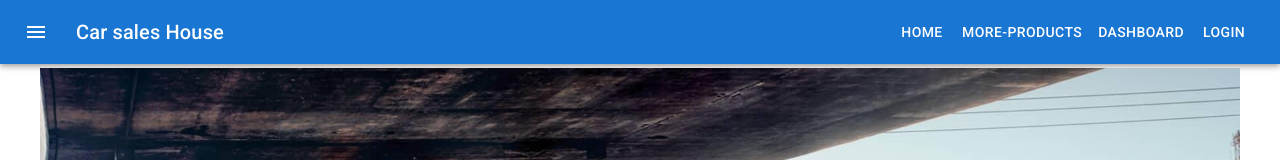
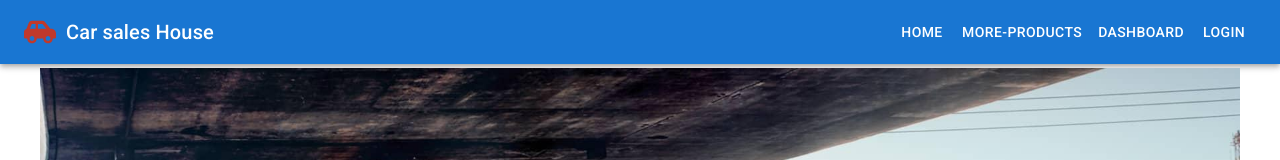
Before and after one commit to prottay190/car-sales-website-client, a React (Create React App) app: page / in a window 1280 px wide. Shown: the top 160 px of the page. Built offline with nearby package versions, Linux system fonts and the light colour scheme; no server answers.

Commit message:
update navbar

```diff
--- a/src/Pages/Shared/Navigation/Navigation.js
+++ b/src/Pages/Shared/Navigation/Navigation.js
@@ -8,23 +8,20 @@ import IconButton from '@mui/material/IconButton';
 import { NavLink } from 'react-router-dom';
 import MenuIcon from '@mui/icons-material/Menu';
 import useAuth from '../../../hooks/useAuth';
+import { FaCarSide } from "react-icons/fa";
 
 
 const Navigation = () => {
   const {user, logOut} = useAuth();
+  const [anchorEl, setAnchorEl] = React.useState(null);
+  const handleMenu = (event) => {
+    setAnchorEl(event.currentTarget);
+  };
     return (
         <Box sx={{ flexGrow: 1 }}>
         <AppBar position="static">
           <Toolbar>
-            <IconButton
-              size="large"
-              edge="start"
-              color="inherit"
-              aria-label="menu"
-              sx={{ mr: 2 }}
-            >
-              <MenuIcon />
-            </IconButton>
+            <FaCarSide style={{color: '#C0392B', fontSize: '32px', marginRight: '10px'}} />
             <Typography variant="h6" component="div" sx={{ flexGrow: 1, textAlign: 'left' }}>
               Car sales House
             </Typography>
```
Also changed, not shown: src/Pages/Portfo.js (deleted, +0 -30 lines), src/images/navigation/car.jpg (added).
